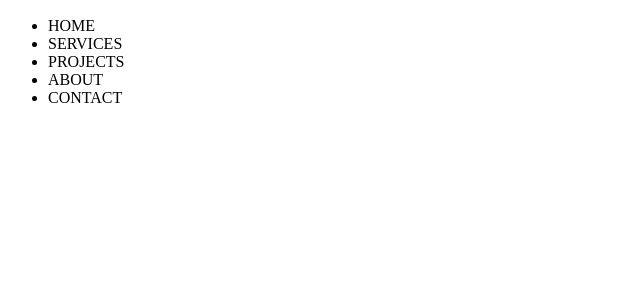
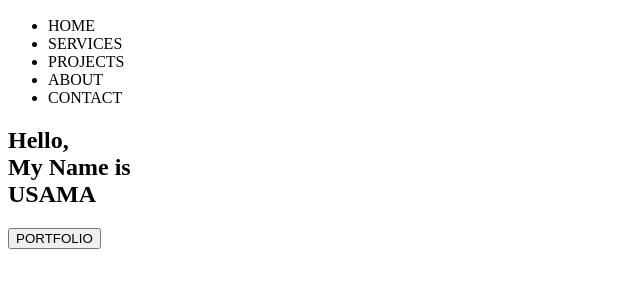
Before and after one commit to Usama-khanx/task-07-Portfolio-website, a plain HTML site: page index.html in a window 1280 px wide. Shown: the part 50-338 px from the top of the page, without its empty margins (0-640 px from the left). Drawn offline with Linux system fonts and the light colour scheme.

Commit message:
home section addedf

```diff
--- a/index.html
+++ b/index.html
@@ -15,8 +15,13 @@
             <li>PROJECTS</li>
             <li>ABOUT</li>
             <li>CONTACT</li>
-
         </ul>
     </nav>
+
+    <section class="homeSection">
+        <h1>Hello, <br> My Name is <br> USAMA</h1>
+
+        <button>PORTFOLIO</button>
+    </section>
 </body>
 </html>
```
